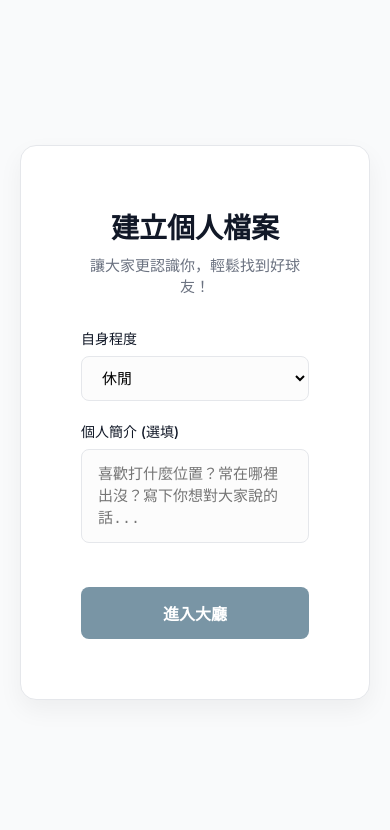
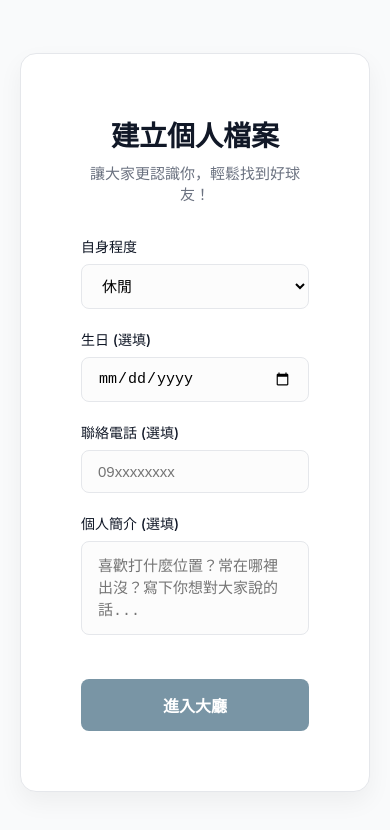
Before and after one commit to B1329041/database_web, a React (Vite) app: page /nojo/setup-profile in a window 390 px wide. Shown: the top 830 px of the page. Built offline with nearby package versions, Linux system fonts and the light colour scheme.

Commit message:
Add birthday and phone number fields to SetupProfile

```diff
--- a/src/pages/SetupProfile.jsx
+++ b/src/pages/SetupProfile.jsx
@@ -5,11 +5,13 @@ import '../App.css';
 function SetupProfile() {
   const [level, setLevel] = useState('休閒');
   const [bio, setBio] = useState('');
+  const [birthday, setBirthday] = useState('');
+  const [phone, setPhone] = useState('');
   const navigate = useNavigate();
 
   const handleSubmit = (e) => {
     e.preventDefault();
-    console.log('Setup Profile:', { level, bio });
+    console.log('Setup Profile:', { level, bio, birthday, phone });
     // TODO: Connect to backend API
     alert('設定完成，歡迎加入！');
     navigate('/home');
@@ -39,6 +41,29 @@ function SetupProfile() {
           </div>
 
           <div className="form-group">
+            <label className="form-label" htmlFor="birthday">生日 (選填)</label>
+            <input
+              id="birthday"
+              type="date"
+              className="form-input"
+              value={birthday}
+              onChange={(e) => setBirthday(e.target.value)}
+            />
+          </div>
+
+          <div className="form-group">
+            <label className="form-label" htmlFor="phone">聯絡電話 (選填)</label>
+            <input
+              id="phone"
+              type="tel"
+              className="form-input"
+              placeholder="09xxxxxxxx"
+              value={phone}
+              onChange={(e) => setPhone(e.target.value)}
+            />
+          </div>
+
+          <div className="form-group">
             <label className="form-label" htmlFor="bio">個人簡介 (選填)</label>
             <textarea
               id="bio"
```
